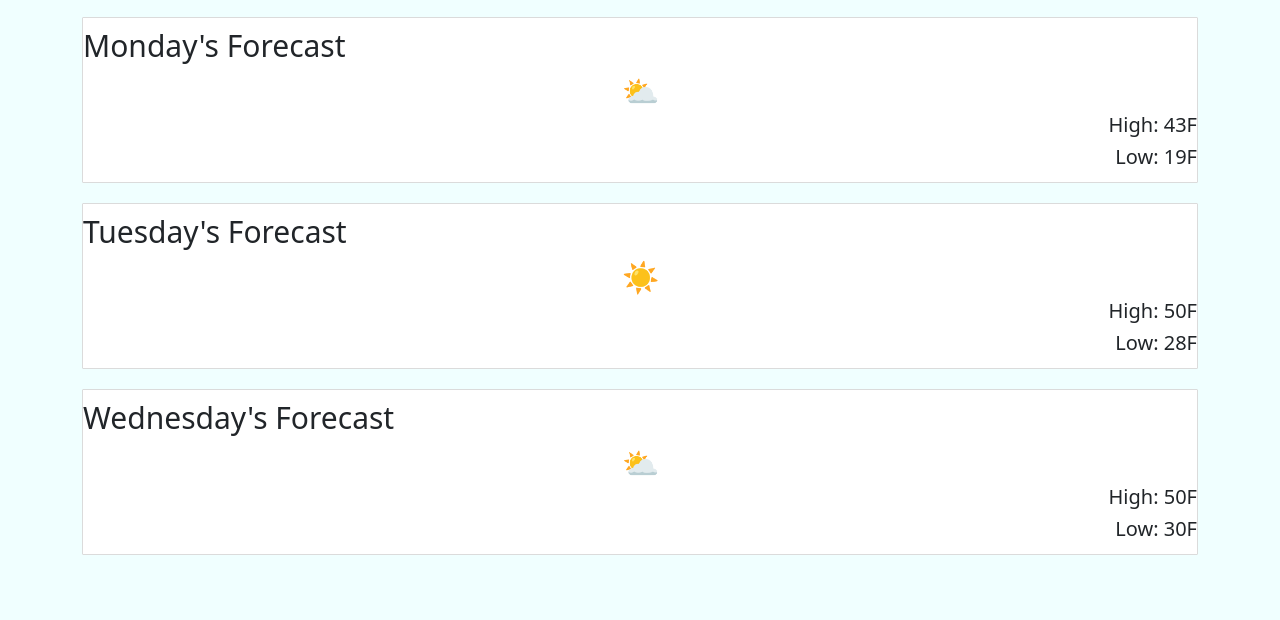
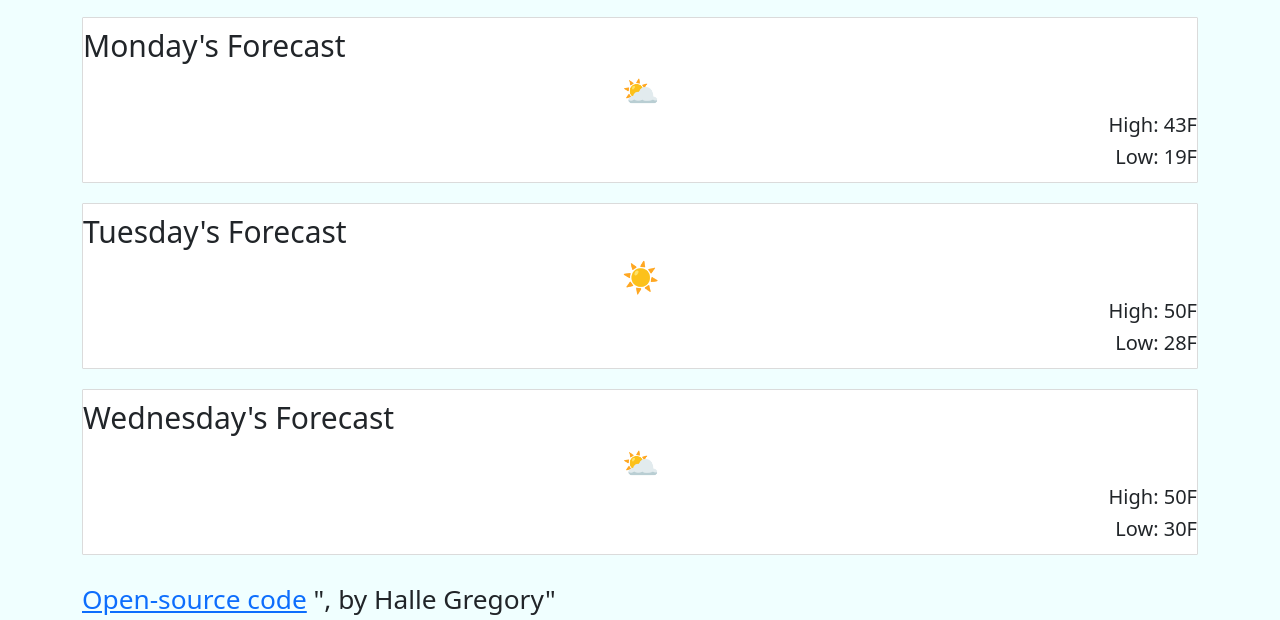
Before and after one commit to MissHalle/weather-app-W6, a plain HTML site: page index.html in a window 1280 px wide. Shown: the part 832-1452 px from the top of the page. Before the commit the page ends 1407 px from the top, so only its background shows below. Drawn offline with nearby package versions, Linux system fonts and the light colour scheme.

Commit message:
update in index.html
added github link (open source code)

```diff
--- a/index.html
+++ b/index.html
@@ -112,6 +112,10 @@
               <h5>Low: 30F</h5>
             </div>
           </div>
+          <small>
+<a href="https://github.com/MissHalle/weather-app-W6" target="_blank">Open-source code</a>
+", by Halle Gregory"
+          </small>
         </div>
       </div>
     </div>
```
